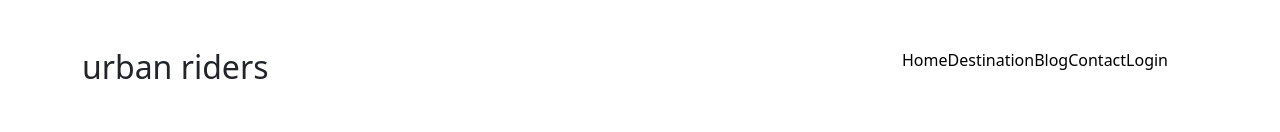
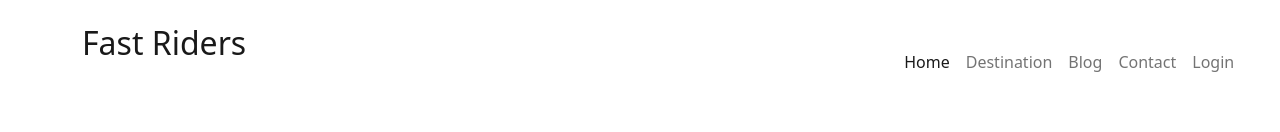
Before and after one commit to MdSakibAhmed/fast-riders, a React (Create React App) app: page / in a window 1280 px wide. Shown: the top 132 px of the page. Built offline with nearby package versions, Linux system fonts and the light colour scheme.

Commit message:
some changes added

```diff
--- a/src/components/Header/Header.css
+++ b/src/components/Header/Header.css
@@ -2,3 +2,6 @@
     text-decoration: none;
     color:black;
 }
+.navigation-var{
+    margin-left: 650px;
+}
--- a/src/components/Header/Header.js
+++ b/src/components/Header/Header.js
@@ -1,27 +1,80 @@
-import React, { useContext } from 'react';
-import { Link } from 'react-router-dom';
-import { UserContext } from '../../App';
-import "./Header.css"
+import React, { useContext } from "react";
+import { Link } from "react-router-dom";
+import { UserContext } from "../../App";
+import "./Header.css";
 
 const Header = () => {
-    const [loggedInUser,setLoggedInUser] = useContext(UserContext)
-    return (
-        <div className="d-flex container justify-content-between pt-5">
-        <div className="logo text-left">
-        <h2>urban riders</h2>
+  const [loggedInUser, setLoggedInUser] = useContext(UserContext);
+  return (
+    // <div className="d-flex container justify-content-between pt-5">
+    // <div className="logo text-left">
+    // <h2>urban riders</h2>
 
+    // </div>
+    // <nav style={{marginRight:"30px"}}>
+    //     <Link style={{textDecoration:"none"}} className="mr-3 navLink" to="/">Home</Link>
+    //     <Link className="mr-3 navLink" to="/location">Destination</Link>
+    //     <Link className="mr-3 navLink" to="/">Blog</Link>
+    //     <Link className="mr-3 navLink" to="/">Contact</Link>
+    //     <Link  className="mr-3 navLink" to="/login">{loggedInUser.email ? loggedInUser.name:"Login"}</Link>
+    // </nav>
+
+    // </div>
+
+    <nav className="navbar navbar-expand-lg navbar-light pt-4">
+      <div className="container ">
+
+          <div className="">
+            <Link className="navbar-brand" to="/">
+              <h2>Fast Riders</h2>
+            </Link>
+            <button
+              className="navbar-toggler"
+              type="button"
+              data-bs-toggle="collapse"
+              data-bs-target="#navbarNav"
+              aria-controls="navbarNav"
+              aria-expanded="false"
+              aria-label="Toggle navigation"
+            >
+              <span className="navbar-toggler-icon"></span>
+            </button>
+          </div>
+
+          <div className="collapse navbar-collapse navigation-var " id="navbarNav">
+            <ul className="navbar-nav">
+              <li className="nav-item">
+                <Link className="nav-link active" aria-current="page" to="/">
+                  Home
+                </Link>
+              </li>
+              <li className="nav-item">
+                <Link className="nav-link" to="/location">
+                  Destination
+                </Link>
+              </li>
+              <li className="nav-item">
+                <Link className="nav-link" to="/">
+                  Blog
+                </Link>
+              </li>
+              <li className="nav-item">
+                <Link className="nav-link" to="/">
+                  Contact
+                </Link>
+              </li>
+
+              <li className="nav-item">
+                <Link className="nav-link" to="/login">
+                  {loggedInUser.email ? loggedInUser.name : "Login"}
+                </Link>
+              </li>
+            </ul>
 
         </div>
-        <nav style={{marginRight:"30px"}}>
-            <Link style={{textDecoration:"none"}} className="mr-3 navLink" to="/">Home</Link>
-            <Link className="mr-3 navLink" to="/location">Destination</Link>
-            <Link className="mr-3 navLink" to="/">Blog</Link>
-            <Link className="mr-3 navLink" to="/">Contact</Link>
-            <Link  className="mr-3 navLink" to="/login">{loggedInUser.email ? loggedInUser.name:"Login"}</Link>
-        </nav>
-
-        </div>
-    );
+      </div>
+    </nav>
+  );
 };
 
 export default Header;
```
